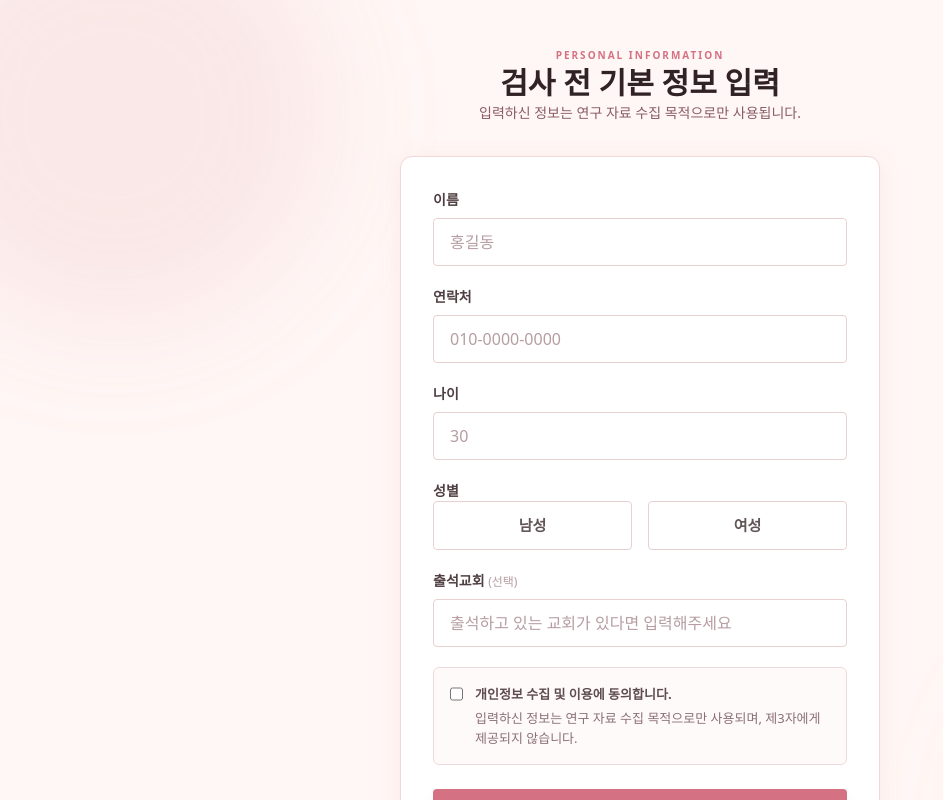
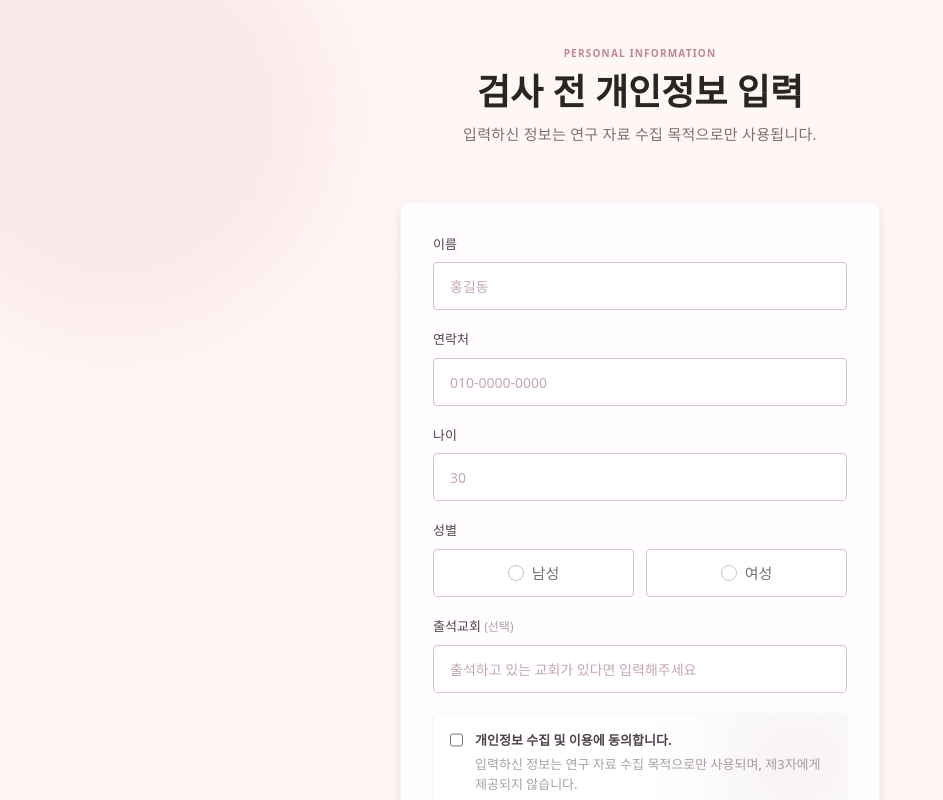
Before and after one commit to Palm-Laboratory/MSIG, a Next.js app: page /diagnosis/user-info in a window 1280 px wide. Shown: the top 800 px of the page, without its empty margins (0-943 px from the left). Built offline with nearby package versions, Linux system fonts and the light colour scheme; a web font is replaced by a local one.

Commit message:
style: 개인정보 입력 페이지 UI를 diagnosis 스타일로 전면 개편

```diff
--- a/src/app/diagnosis/user-info/page.tsx
+++ b/src/app/diagnosis/user-info/page.tsx
@@ -12,7 +12,7 @@ type FieldErrors = {
   privacyConsent?: string;
 };
 
-const validate = (name: string, phone: string, age: string, gender: string, church: string, privacyConsent: boolean): FieldErrors => {
+const validate = (name: string, phone: string, age: string, gender: string, privacyConsent: boolean): FieldErrors => {
   const errors: FieldErrors = {};
   if (name.trim().length < 2) errors.name = "이름을 2자 이상 입력해 주세요.";
   const trimmedPhone = phone.trim();
@@ -27,6 +27,9 @@ const validate = (name: string, phone: string, age: string, gender: string, chur
   return errors;
 };
 
+const inputClass =
+  "min-h-12 w-full rounded border border-[#d6c2c3] bg-white px-4 text-[1rem] text-[#292524] outline-none transition placeholder:text-[14px] placeholder:text-[#c4a9ad] focus:border-[#d47182] focus:ring-2 focus:ring-[rgba(212,113,130,0.15)]";
+
 export default function UserInfoPage() {
   const router = useRouter();
   const [name, setName] = useState("");
@@ -39,7 +42,7 @@ export default function UserInfoPage() {
 
   const handleSubmit = (event: React.FormEvent<HTMLFormElement>) => {
     event.preventDefault();
-    const fieldErrors = validate(name, phone, age, gender, church, privacyConsent);
+    const fieldErrors = validate(name, phone, age, gender, privacyConsent);
     setErrors(fieldErrors);
     if (Object.keys(fieldErrors).length > 0) return;
 
@@ -48,28 +51,26 @@ export default function UserInfoPage() {
     router.push("/diagnosis/part/1");
   };
 
-  const inputClass =
-    "min-h-12 w-full rounded border border-[#e8d0d0] bg-white px-4 text-body-m text-[#312225] outline-none transition placeholder:text-[#b69da2] focus:border-[#d47182] focus:ring-2 focus:ring-[#f3c6cf]";
-  const labelClass = "grid gap-2 text-[#4f3f42]";
-  const labelTextClass = "text-[0.875rem] font-extrabold";
-  const errorClass = "text-[0.8125rem] font-semibold leading-5 text-[#9b4250]";
-
   return (
     <main className="relative flex min-h-dvh flex-col items-center justify-center overflow-hidden bg-[#fff7f5] px-6 py-12 text-[#292524]">
       <div className="pointer-events-none absolute -left-24 -top-24 size-[420px] rounded-full bg-[rgba(212,113,130,0.12)] blur-[60px]" />
       <div className="pointer-events-none absolute bottom-[-6rem] right-[-6rem] size-[380px] rounded-full bg-[rgba(255,172,117,0.1)] blur-[60px]" />
 
-      <section className="relative z-10 w-full max-w-[480px]">
-        <div className="mb-8 text-center">
-          <p className="mb-3 text-[0.625rem] font-extrabold uppercase tracking-[0.125rem] text-[#d47182]">PERSONAL INFORMATION</p>
-          <h1 className="text-h2 lg:text-h2-desktop font-extrabold text-[#312225]">검사 전 기본 정보 입력</h1>
-          <p className="mt-3 text-body-s font-medium text-[#8a5b63]">입력하신 정보는 연구 자료 수집 목적으로만 사용됩니다.</p>
+      <section className="relative z-10 flex w-full max-w-[480px] flex-col gap-[3.75rem]">
+        <div className="flex flex-col items-center gap-[12px] text-center">
+          <p className="text-[0.625rem] font-bold uppercase leading-none tracking-[0.075rem] text-[#c18590]">PERSONAL INFORMATION</p>
+          <h1 className="text-[28px] font-bold leading-[1.22] text-[#292524] md:text-[36px]">검사 전 개인정보 입력</h1>
+          <p className="text-[15px] font-medium leading-4 tracking-[0.3px] text-[#78716c]">
+            입력하신 정보는 연구 자료 수집 목적으로만 사용됩니다.
+          </p>
         </div>
 
-        <div className="rounded-xl border border-[#f1d7d7] bg-white px-6 py-8 shadow-[0_4px_24px_rgba(212,113,130,0.1)] md:px-8">
+        <div className="rounded-lg border border-[rgba(0,0,0,0.04)] bg-[#fffdfd] px-6 py-8 shadow-[0_4px_8px_rgba(0,0,0,0.1)] md:px-8">
           <form className="grid gap-5" onSubmit={handleSubmit} noValidate>
-            <label className={labelClass} htmlFor="user-name">
-              <span className={labelTextClass}>이름</span>
+
+            {/* 이름 */}
+            <label className="grid gap-2" htmlFor="user-name">
+              <span className="text-[0.8125rem] font-normal text-[#524345]">이름</span>
               <input
                 autoComplete="name"
                 className={inputClass}
@@ -81,11 +82,14 @@ export default function UserInfoPage() {
                 aria-invalid={Boolean(errors.name)}
                 aria-describedby={errors.name ? "error-name" : undefined}
               />
-              {errors.name && <span className={errorClass} id="error-name">{errors.name}</span>}
+              {errors.name && (
+                <span className="text-[0.8125rem] font-medium leading-5 text-[#a33d4c]" id="error-name">{errors.name}</span>
+              )}
             </label>
 
-            <label className={labelClass} htmlFor="user-phone">
-              <span className={labelTextClass}>연락처</span>
+            {/* 연락처 */}
+            <label className="grid gap-2" htmlFor="user-phone">
+              <span className="text-[0.8125rem] font-normal text-[#524345]">연락처</span>
               <input
                 autoComplete="tel"
                 className={inputClass}
@@ -99,11 +103,14 @@ export default function UserInfoPage() {
                 aria-invalid={Boolean(errors.phone)}
                 aria-describedby={errors.phone ? "error-phone" : undefined}
               />
-              {errors.phone && <span className={errorClass} id="error-phone">{errors.phone}</span>}
+              {errors.phone && (
+                <span className="text-[0.8125rem] font-medium leading-5 text-[#a33d4c]" id="error-phone">{errors.phone}</span>
+              )}
             </label>
 
-            <label className={labelClass} htmlFor="user-age">
-              <span className={labelTextClass}>나이</span>
+            {/* 나이 */}
+            <label className="grid gap-2" htmlFor="user-age">
+              <span className="text-[0.8125rem] font-normal text-[#524345]">나이</span>
               <input
                 className={inputClass}
                 id="user-age"
@@ -117,19 +124,22 @@ export default function UserInfoPage() {
                 aria-invalid={Boolean(errors.age)}
                 aria-describedby={errors.age ? "error-age" : undefined}
               />
-              {errors.age && <span className={errorClass} id="error-age">{errors.age}</span>}
+              {errors.age && (
+                <span className="text-[0.8125rem] font-medium leading-5 text-[#a33d4c]" id="error-age">{errors.age}</span>
+              )}
             </label>
 
-            <fieldset className="grid gap-2">
-              <legend className={labelTextClass + " text-[#4f3f42]"}>성별</legend>
-              <div className="flex gap-4">
+            {/* 성별 */}
+            <fieldset className="grid">
+              <legend className="text-[0.8125rem] font-normal text-[#524345]">성별</legend>
+              <div className="mt-[8px] flex gap-3">
                 {["남성", "여성"].map((option) => (
                   <label
                     key={option}
-                    className={`flex flex-1 cursor-pointer items-center justify-center gap-2 rounded border py-3 text-[0.9375rem] font-semibold transition ${
+                    className={`flex flex-1 cursor-pointer items-center justify-center gap-2 rounded border py-3 text-[0.9375rem] font-medium transition ${
                       gender === option
-                        ? "border-[#d47182] bg-[#fff0f2] text-[#d47182]"
-                        : "border-[#e8d0d0] bg-white text-[#615557] hover:border-[#d47182]"
+                        ? "border-[#d47182] bg-[linear-gradient(143deg,#ffebeb_30%,#fff5f5_67%)] text-[#a33d4c]"
+                        : "border-[#d6c2c3] bg-white text-[#78716c] hover:border-[#d47182]"
                     }`}
                   >
                     <input
@@ -140,15 +150,34 @@ export default function UserInfoPage() {
                       type="radio"
                       value={option}
                     />
+                    <span
+                      className={
+                        gender === option
+                          ? "grid size-4 place-items-center rounded-full border-[0.1875rem] border-[rgba(255,169,173,0.4)] bg-[#f27c7c]"
+                          : "size-4 rounded-full border border-[#d6c2c3]"
+                      }
+                    >
+                      {gender === option && (
+                        <svg aria-hidden="true" className="size-2" fill="none" viewBox="0 0 8 8">
+                          <path d="M1.25 4.15 3.1 6 6.75 2" stroke="#fff" strokeLinecap="round" strokeLinejoin="round" strokeWidth="1.4" />
+                        </svg>
+                      )}
+                    </span>
                     {option}
                   </label>
                 ))}
               </div>
-              {errors.gender && <span className={errorClass} id="error-gender">{errors.gender}</span>}
+              {errors.gender && (
+                <span className="text-[0.8125rem] font-medium leading-5 text-[#a33d4c]">{errors.gender}</span>
+              )}
             </fieldset>
 
-            <label className={labelClass} htmlFor="user-church">
-              <span className={labelTextClass}>출석교회 <span className="text-[0.75rem] font-medium text-[#b69da2]">(선택)</span></span>
+            {/* 출석교회 (선택) */}
+            <label className="grid gap-2" htmlFor="user-church">
+              <span className="text-[0.8125rem] font-normal text-[#524345]">
+                출석교회{" "}
+                <span className="text-[0.75rem] font-medium text-[#a8a29e]">(선택)</span>
+              </span>
               <input
                 className={inputClass}
                 id="user-church"
@@ -159,7 +188,12 @@ export default function UserInfoPage() {
               />
             </label>
 
-            <label className="flex cursor-pointer items-start gap-3 rounded-md border border-[#eedada] bg-[#fffafa] px-4 py-4 text-[#5f4c50]" htmlFor="privacy-consent">
+            {/* 개인정보 동의 */}
+            <label
+              className="relative flex cursor-pointer items-start gap-3 overflow-hidden rounded border border-[rgba(0,0,0,0.04)] bg-white px-4 py-4 shadow-[0_1px_2px_rgba(0,0,0,0.05)]"
+              htmlFor="privacy-consent"
+            >
+              <div className="pointer-events-none absolute -bottom-12 -right-12 size-48 rounded-full bg-[rgba(140,71,82,0.05)] blur-[2rem]" />
               <input
                 checked={privacyConsent}
                 className="mt-0.5 size-4 accent-[#d47182]"
@@ -168,17 +202,22 @@ export default function UserInfoPage() {
                 type="checkbox"
               />
               <span className="grid gap-1 text-[0.8125rem] leading-5">
-                <span className="font-extrabold">개인정보 수집 및 이용에 동의합니다.</span>
-                <span className="text-[#8a7073]">입력하신 정보는 연구 자료 수집 목적으로만 사용되며, 제3자에게 제공되지 않습니다.</span>
-                {errors.privacyConsent && <span className={errorClass}>{errors.privacyConsent}</span>}
+                <span className="font-bold text-[#524345]">개인정보 수집 및 이용에 동의합니다.</span>
+                <span className="text-[#a8a29e]">입력하신 정보는 연구 자료 수집 목적으로만 사용되며, 제3자에게 제공되지 않습니다.</span>
+                {errors.privacyConsent && (
+                  <span className="font-medium text-[#a33d4c]">{errors.privacyConsent}</span>
+                )}
               </span>
             </label>
 
             <button
-              className="mt-1 inline-flex min-h-12 items-center justify-center rounded bg-[#d47182] px-5 text-[1rem] font-extrabold text-white shadow-[0_10px_15px_-3px_rgba(146,75,87,0.22)] transition hover:-translate-y-0.5 hover:brightness-[1.03]"
+              className="mt-1 inline-flex h-12 items-center justify-center gap-2 rounded bg-[linear-gradient(156deg,#d47182_30.73%,#e68798_67%)] px-5 text-[1rem] font-medium text-white shadow-[0_10px_15px_-3px_rgba(140,71,82,0.2),0_4px_6px_-4px_rgba(140,71,82,0.2)] transition hover:-translate-y-0.5"
               type="submit"
             >
-              진단 시작하기
+              <span>진단 시작하기</span>
+              <svg aria-hidden="true" className="h-[0.8125rem] w-[0.875rem]" fill="none" viewBox="0 0 14 13">
+                <path d="m5.4 2.1 4.4 4.4-4.4 4.4" stroke="currentColor" strokeLinecap="round" strokeLinejoin="round" strokeWidth="1.8" />
+              </svg>
             </button>
           </form>
         </div>
```
